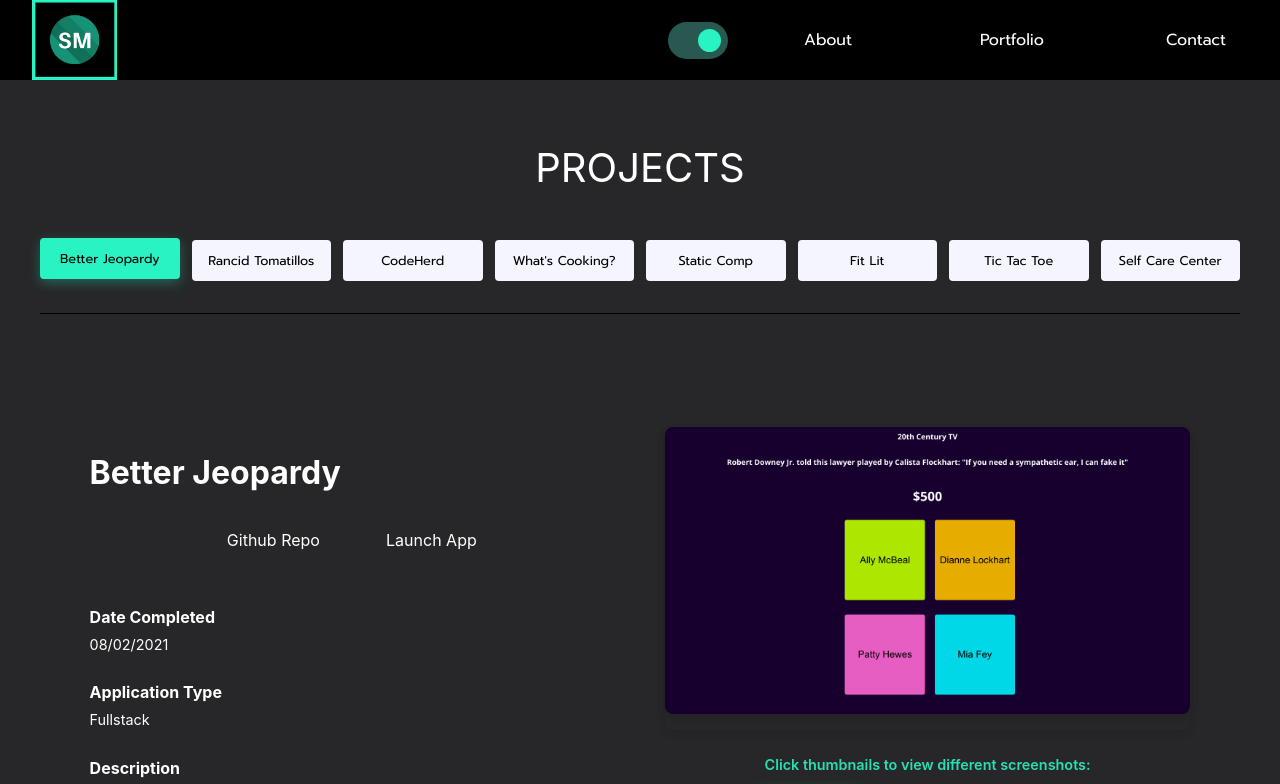
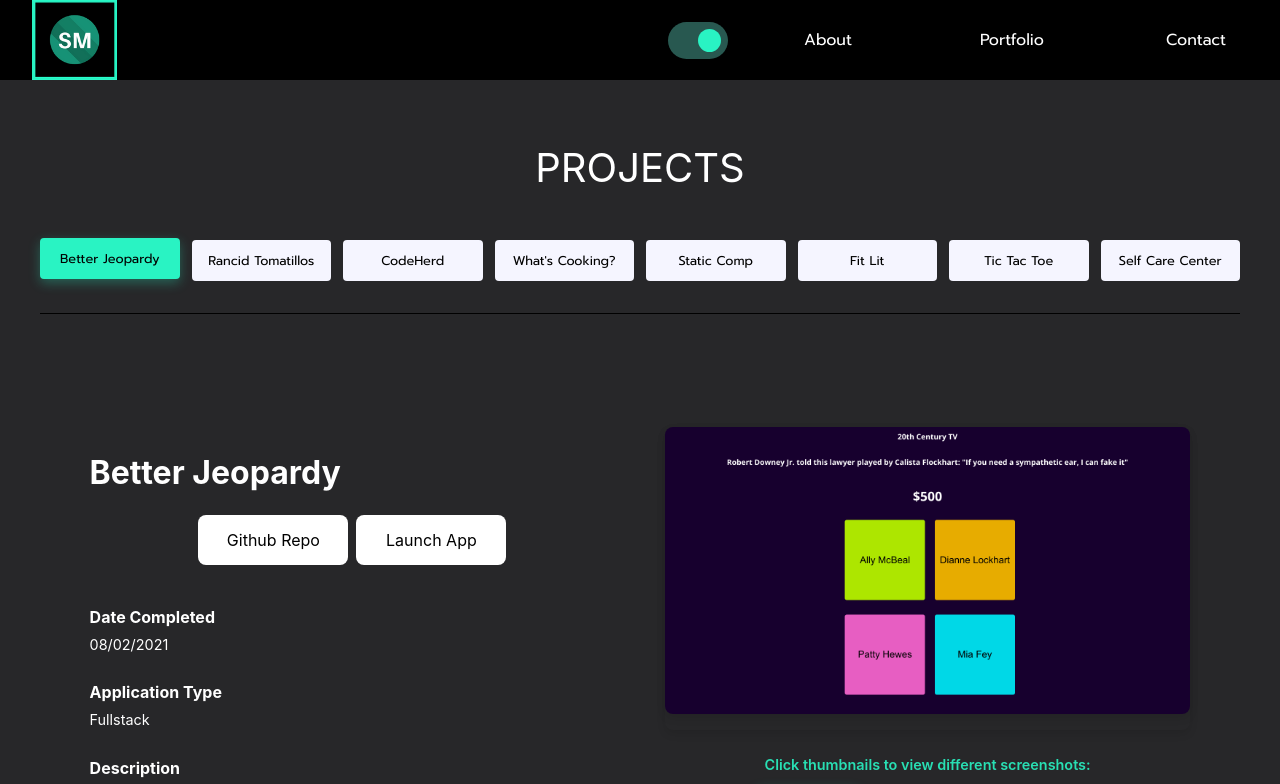
Before and after one commit to shawnmcmahon/portfolio, a React (Create React App) app: page /portfolio in a window 1280 px wide. Shown: the top 784 px of the page. Built offline with nearby package versions, Linux system fonts and the light colour scheme.

Commit message:
Fix button styling

```diff
--- a/src/styles/desktop/Project.scss
+++ b/src/styles/desktop/Project.scss
@@ -120,6 +120,9 @@
   font-size: clamp(0.875rem, 2.5vw, 1rem);
   transition: all 0.3s ease;
   white-space: nowrap;
+  border-radius: clamp(4px, 1vw, 8px);
+  background-color: $white;
+  color: $black;
 
   @include responsive-spacing(width, 130px, 140px, 150px);
   @include responsive-spacing(height, 40px, 45px, 50px);
@@ -129,6 +132,15 @@
     color: $black;
     cursor: pointer;
     transform: translateY(-2px);
+    box-shadow: 0 4px 12px rgba($seaGreen, 0.3);
+  }
+}
+
+/* Dark mode overrides */
+.dark-background {
+  .project-button {
+    background-color: $white;
+    color: $black;
   }
 }
 
```
